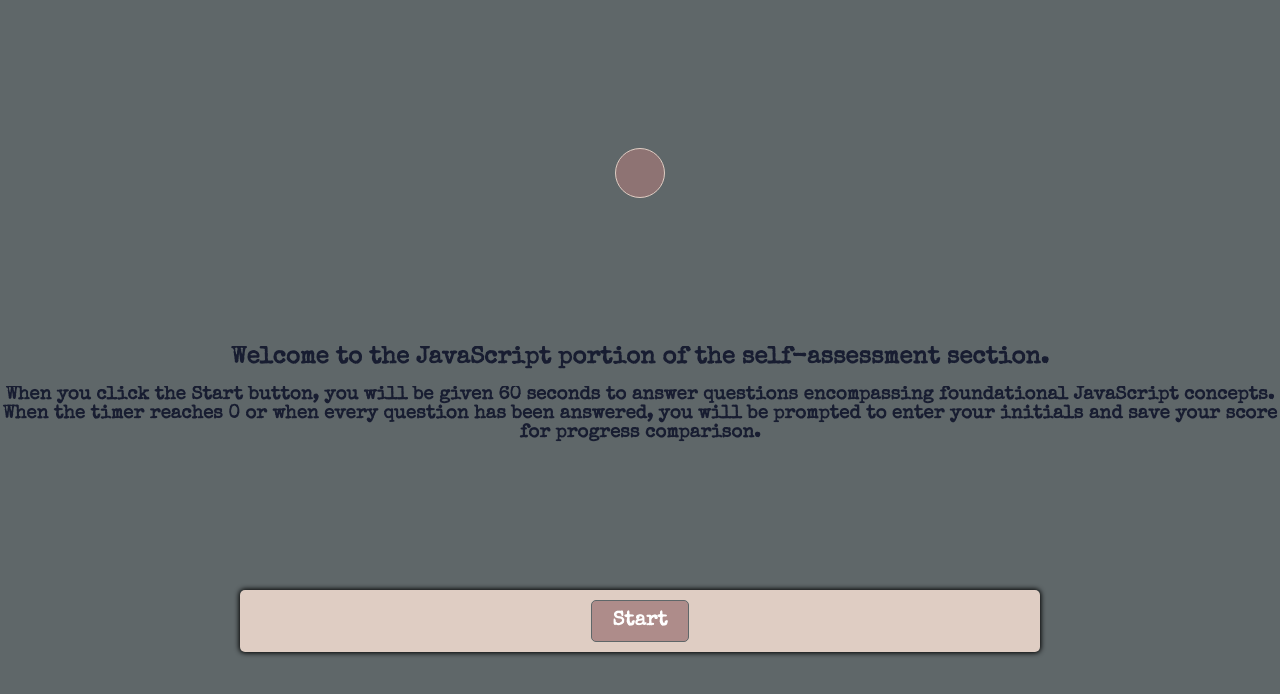
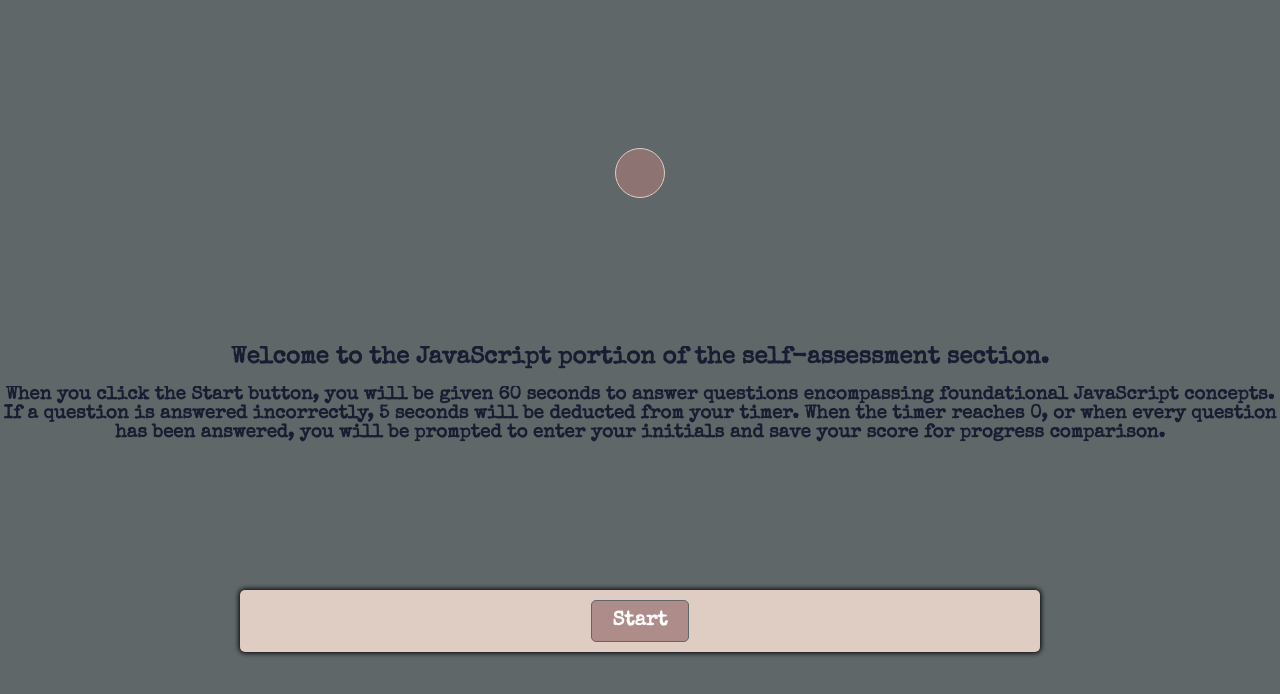
Before and after one commit to denysha-abigail/coding-assessment, a plain HTML site: page index.html in a window 1280 px wide. Drawn offline with nearby package versions, Linux system fonts and the light colour scheme.

Commit message:
modified instructions container of html and how to use portion of README.md

```diff
--- a/index.html
+++ b/index.html
@@ -22,7 +22,7 @@
             <h2>Welcome to the JavaScript portion of the self-assessment section.</h2>
             <br>
             <h3>When you click the Start button, you will be given 60 seconds to answer questions
-                encompassing foundational JavaScript concepts. When the timer reaches 0 or when every question has been
+                encompassing foundational JavaScript concepts. If a question is answered incorrectly, 5 seconds will be deducted from your timer. When the timer reaches 0, or when every question has been
                 answered, you will be prompted to enter your initials and save your score for progress comparison.</h3>
         </div>
 
```
Also changed, not shown: assets/images/start-screen-img.png, 1 other file.
